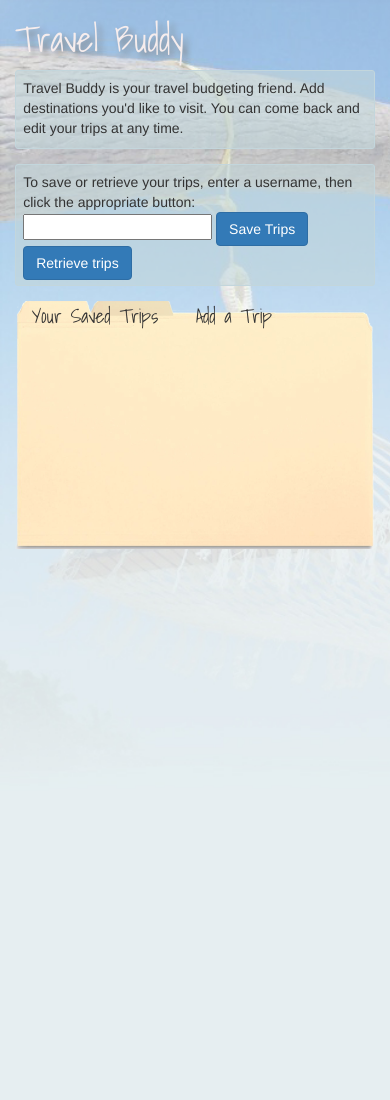
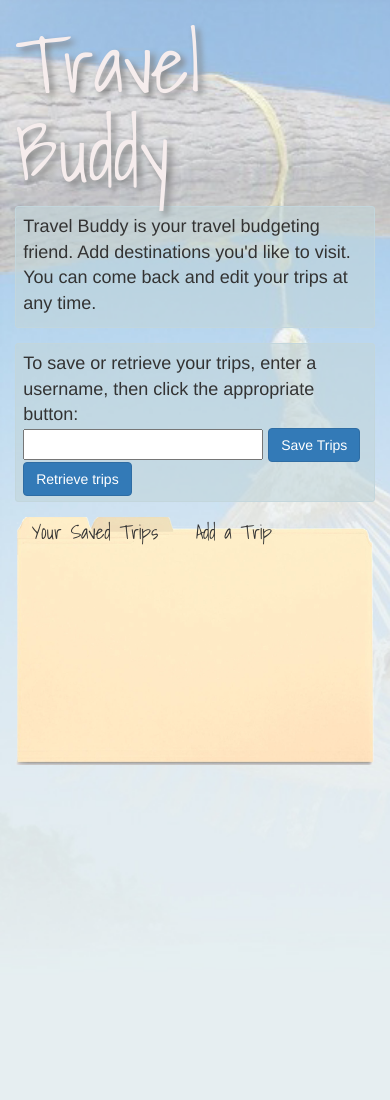
Before and after one commit to tardisdriver/travel_capstone, a website: page public/index.html in a window 390 px wide. Before the commit the page ends 931 px from the top, so only its background shows below. Drawn offline with nearby package versions, Linux system fonts and the light colour scheme.

Commit message:
css styling for mobile responsiveness

```diff
--- a/public/style.css
+++ b/public/style.css
@@ -7,6 +7,7 @@
 }
 
 header {
+
     font-family: 'Shadows Into Light', cursive;
     color: #F6EDED;
 }
@@ -15,9 +16,9 @@ html {
     background-color: #e6eef1;
 }
 
-h1 {
-    font-size: 200%;
+header h1 {
     text-shadow: 4px 4px 6px grey;
+    font-size: 80px;
 }
 
 body {
@@ -28,13 +29,10 @@ body {
 
 }
 
-.container {
-    height: auto;
-
-}
 
 #description, #login, #logged-in {
-    background-color:hsla(194, 26%, 81%, 0.6);;
+    background-color:hsla(194, 26%, 81%, 0.6);
+    font-size: 18px;
     border: 1px solid #c3d6dc;
     border-radius: 3px;
     padding: 7px 0 0 2%;
```
